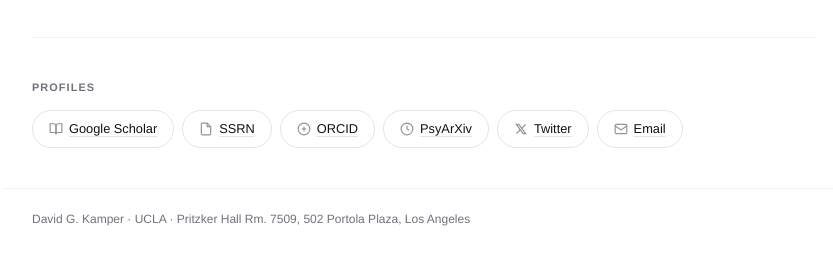
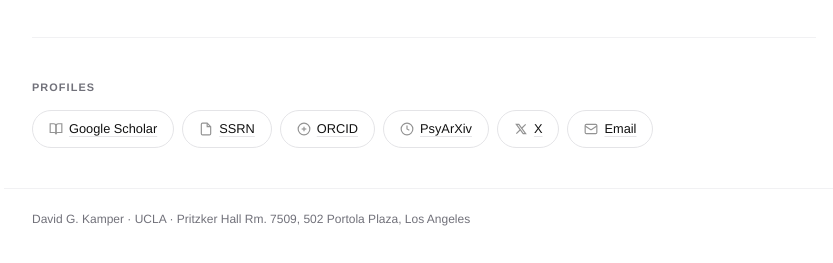
Before and after one commit to dgkamper/dgkamper.github.io, a Jekyll site: the page built from index.html, in a window 1280 px wide and 1205 px high. Shown: the part 939-1202 px from the top of the window, without its empty margins (216-1049 px from the left). Built offline with Jekyll 4.4.1, drawn with Linux system fonts in a browser that asks for light colours.

Commit message:
Change Twitter link to X

```diff
--- a/index.html
+++ b/index.html
@@ -71,9 +71,9 @@ nav: about
       <svg viewBox="0 0 24 24" fill="none" stroke="currentColor" stroke-width="2"><circle cx="12" cy="12" r="10"/><path d="M12 6v6l4 2"/></svg>
       PsyArXiv
     </a>
-    <a class="link-pill" href="https://twitter.com/dgkamper">
+    <a class="link-pill" href="https://x.com/dgkamper">
       <svg viewBox="0 0 24 24" fill="none" stroke="currentColor" stroke-width="2"><path d="M4 4l11.733 16h4.267l-11.733 -16z"/><path d="M4 20l6.768 -6.768m2.46 -2.46l6.772 -6.772"/></svg>
-      Twitter
+      X
     </a>
     <a class="link-pill" href="mailto:davidgkamper@ucla.edu">
       <svg viewBox="0 0 24 24" fill="none" stroke="currentColor" stroke-width="2"><rect x="2" y="4" width="20" height="16" rx="2"/><path d="m22 7-8.97 5.7a1.94 1.94 0 0 1-2.06 0L2 7"/></svg>
```
